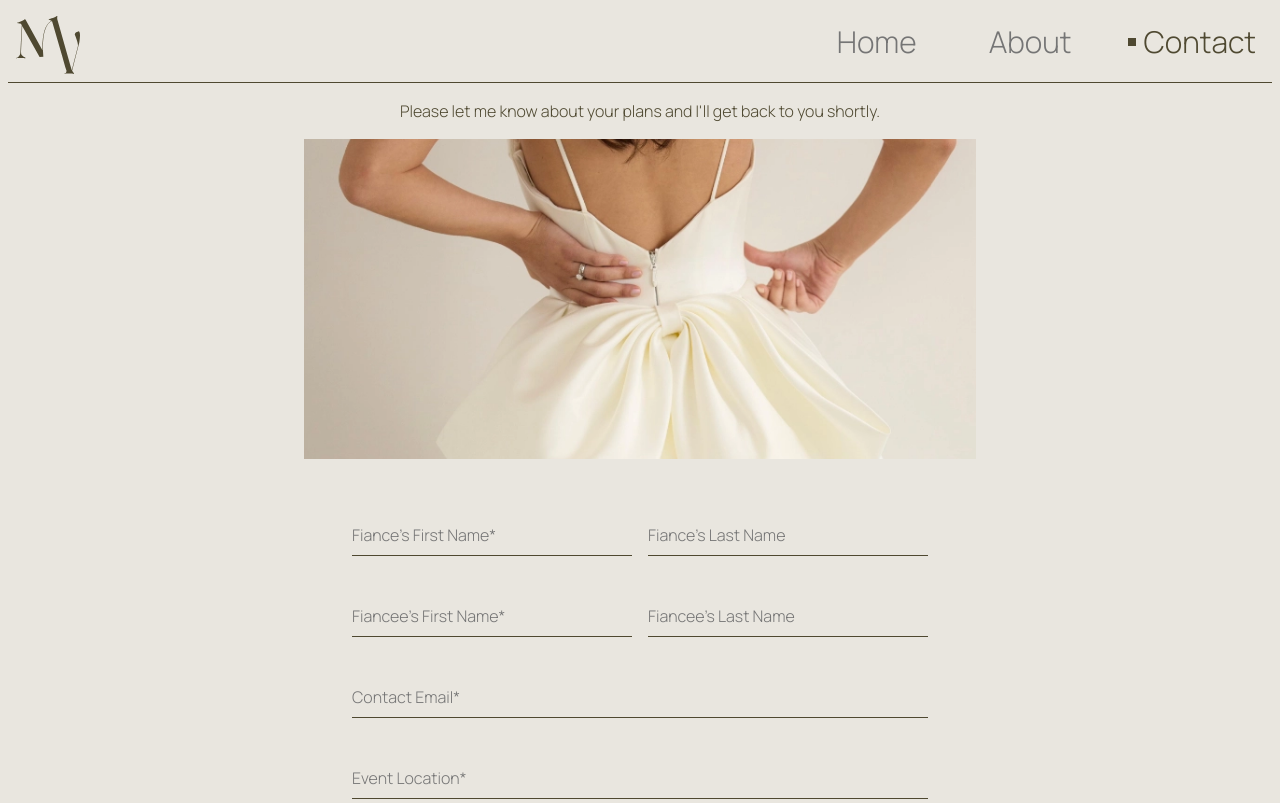
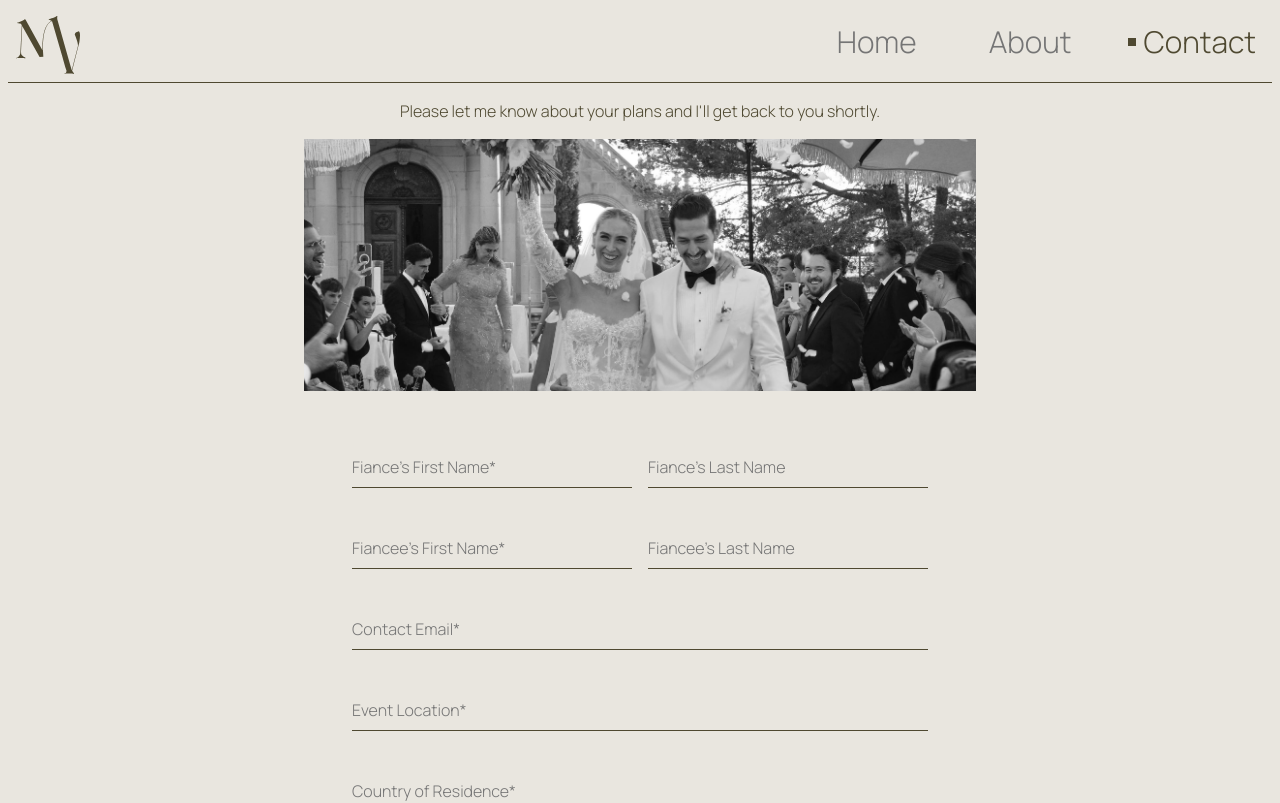
Before and after one commit to eduardocrrso/byMonicaVaras-Website, a Next.js app: page /contact in a window 1280 px wide. Shown: the top 803 px of the page. Built offline with nearby package versions, Linux system fonts and the light colour scheme; a web font is replaced by a local one.

Commit message:
changed contact photo

```diff
--- a/app/contact/page.tsx
+++ b/app/contact/page.tsx
@@ -11,9 +11,9 @@ export default function Page() {
     return (
         <>
             <p className="mb-4 text-center">{"Please let me know about your plans and I'll get back to you shortly."}</p>
-            <div className="h-[40vh] mx-auto mb-8 px-0 max-w-2xl">
+            <div className="mx-auto mb-8 px-0 max-w-2xl">
                 <Image
-                    src={"/photos/contact-photo.webp"}
+                    src={"/photos/contact-photo.jpg"}
                     alt="Wedding photo"
                     height="4160"
                     width="2774"
```
Also changed, not shown: public/photos/contact-photo.jpg (added), public/photos/contact-photo.webp (deleted).
